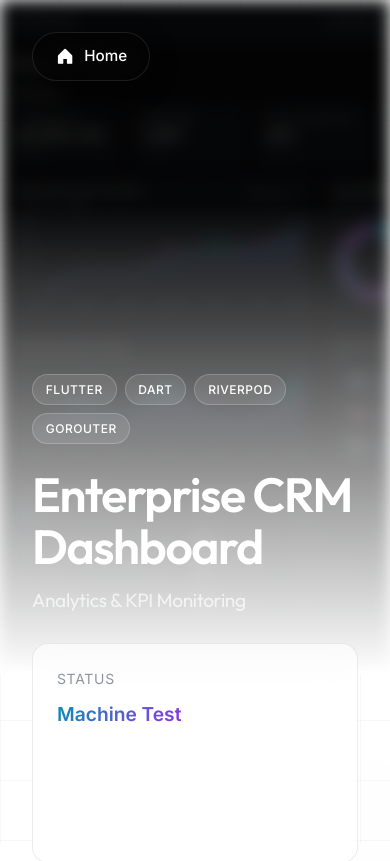
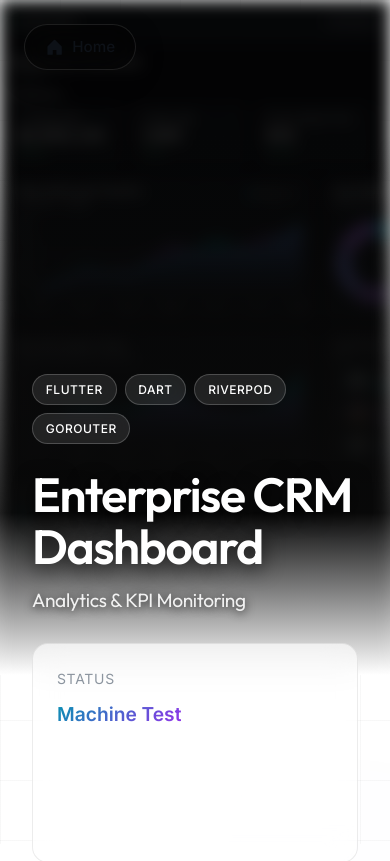
Before and after one commit to Yzieeeeeeee/portfolio, a React (Vite) app: page /#/project/crm-dashboard in a window 390 px wide. Shown: the top 861 px of the page. Built offline with nearby package versions, Linux system fonts and the light colour scheme.

Commit message:
Fix UI issues: mobile navbar sizing and project details text clarity

```diff
--- a/src/pages/ProjectDetails.jsx
+++ b/src/pages/ProjectDetails.jsx
@@ -13,8 +13,8 @@ const staggerContainer = {
 };
 
 const itemVariants = {
-  hidden: { opacity: 0, y: 30, filter: 'blur(10px)' },
-  visible: { opacity: 1, y: 0, filter: 'blur(0px)', transition: { duration: 0.8, ease: [0.16, 1, 0.3, 1] } }
+  hidden: { opacity: 0, y: 30 },
+  visible: { opacity: 1, y: 0, transition: { duration: 0.8, ease: [0.16, 1, 0.3, 1] } }
 };
 
 const ProjectDetails = () => {
@@ -51,12 +51,10 @@ const ProjectDetails = () => {
         initial={{ y: -50, opacity: 0 }}
         animate={{ y: 0, opacity: 1 }}
         transition={{ duration: 0.8, ease: [0.16, 1, 0.3, 1], delay: 0.5 }}
-        style={{ position: 'fixed', top: '2rem', left: '2rem', zIndex: 100 }}
+        style={{ position: 'fixed', top: '24px', left: '24px', zIndex: 100 }}
       >
-        <Link to="/" className="back-btn hover-lift" style={{
-          display: 'flex', alignItems: 'center', gap: '0.6rem', textDecoration: 'none',
-          color: isDarkHero ? '#ffffff' : 'var(--text-primary)',
-          padding: '0.7rem 1.4rem', borderRadius: '30px',
+        <Link to="/" className="btn" style={{
+          display: 'flex', alignItems: 'center', gap: '8px', padding: '10px 20px', borderRadius: '9999px',
           background: isDarkHero ? 'rgba(0,0,0,0.4)' : 'var(--glass-bg)',
           backdropFilter: 'blur(16px)', WebkitBackdropFilter: 'blur(16px)',
           border: `1px solid ${isDarkHero ? 'rgba(255,255,255,0.1)' : 'var(--glass-border)'}`,
@@ -88,7 +86,7 @@ const ProjectDetails = () => {
             ) : (
               <img src={project.heroImage.startsWith('http') ? project.heroImage : `${import.meta.env.BASE_URL}${project.heroImage.replace(/^\/+/, '')}`} alt="Project Banner" style={{ width: '100%', height: '100%', objectFit: 'cover', filter: 'brightness(0.3)' }} />
             )}
-            <div style={{ position: 'absolute', bottom: 0, left: 0, width: '100%', height: '70%', background: 'linear-gradient(to top, var(--bg-primary) 0%, transparent 100%)' }}></div>
+            <div style={{ position: 'absolute', bottom: 0, left: 0, width: '100%', height: '80%', background: 'linear-gradient(to top, var(--bg-primary) 0%, rgba(10,10,10,0.8) 30%, transparent 100%)' }}></div>
           </motion.div>
 
           <div className="container" style={{ position: 'relative', zIndex: 1 }}>
@@ -100,10 +98,10 @@ const ProjectDetails = () => {
                   }}>{tag}</span>
                 ))}
               </motion.div>
-              <motion.h1 variants={itemVariants} style={{ fontSize: 'clamp(3rem, 6vw, 5rem)', margin: '0 0 1rem 0', lineHeight: 1.1, color: '#fff', letterSpacing: '-0.03em' }}>
+              <motion.h1 variants={itemVariants} style={{ fontSize: 'clamp(3rem, 6vw, 5rem)', margin: '0 0 1rem 0', lineHeight: 1.1, color: '#fff', letterSpacing: '-0.03em', textShadow: '0 4px 20px rgba(0,0,0,0.8)' }}>
                 {project.title}
               </motion.h1>
-              <motion.h3 variants={itemVariants} style={{ fontSize: 'clamp(1.2rem, 3vw, 1.8rem)', fontWeight: 400, color: 'rgba(255,255,255,0.7)', margin: 0 }}>
+              <motion.h3 variants={itemVariants} style={{ fontSize: 'clamp(1.2rem, 3vw, 1.8rem)', fontWeight: 400, color: 'rgba(255,255,255,0.9)', margin: 0, textShadow: '0 2px 10px rgba(0,0,0,0.8)' }}>
                 {project.subtitle}
               </motion.h3>
             </motion.div>
--- a/src/styles/layout.css
+++ b/src/styles/layout.css
@@ -321,12 +321,22 @@ html[data-theme="light"] .bg-grid {
 
 @media (max-width: 767px) {
     .navbar-pill {
-        top: 12px;
-        padding: 8px 16px;
+        top: 16px;
+        padding: 12px 24px;
+        width: 92%;
+        justify-content: space-between;
+    }
+    .nav-logo {
+        font-size: 1.4rem;
+        margin-right: 0;
+    }
+    .nav-hamburger {
+        display: flex;
+        font-size: 1.8rem;
+        padding: 8px;
     }
     .nav-links { display: none; }
     .nav-cta { display: none; }
-    .nav-hamburger { display: flex; }
 
     .footer-content {
         flex-direction: column;
```
